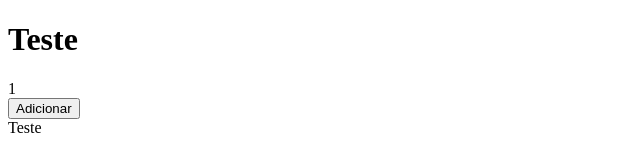
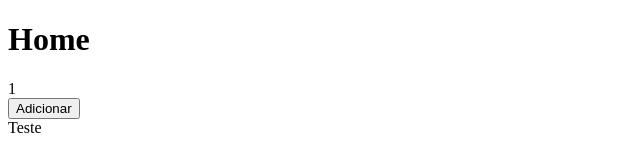
Before and after one commit to sidcleyss/ideia-unica, a Next.js app: page / in a window 1280 px wide. Shown: the top 160 px of the page, without its empty margins (0-640 px from the left). Built offline with nearby package versions, Linux system fonts and the light colour scheme.

Commit message:
Update index.js

```diff
--- a/pages/index.js
+++ b/pages/index.js
@@ -3,7 +3,7 @@ import { useState } from 'react';
 function Home() {
     return (
         <div>
-            <h1>Teste</h1>
+            <h1>Home</h1>
             <Contador />
             <div>Teste</div>
         </div>
```
